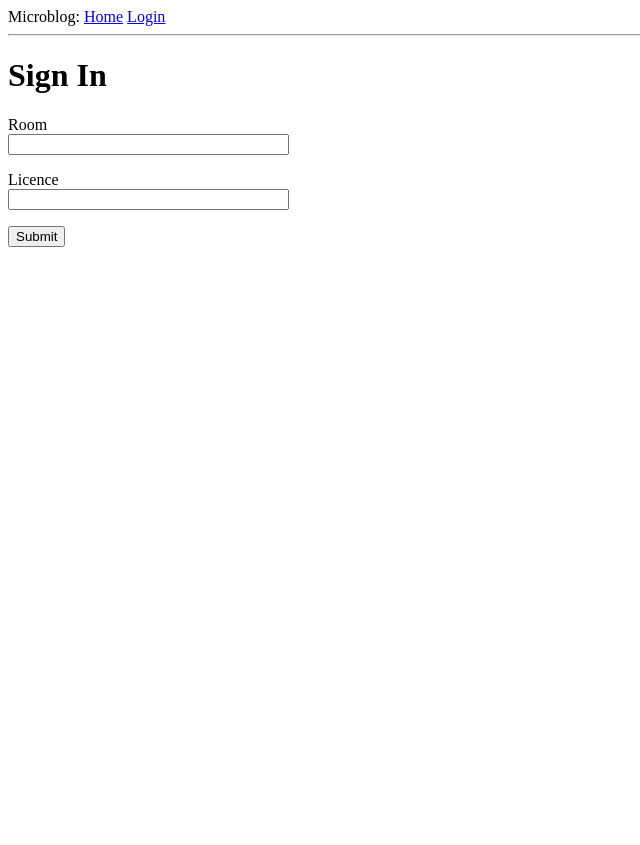
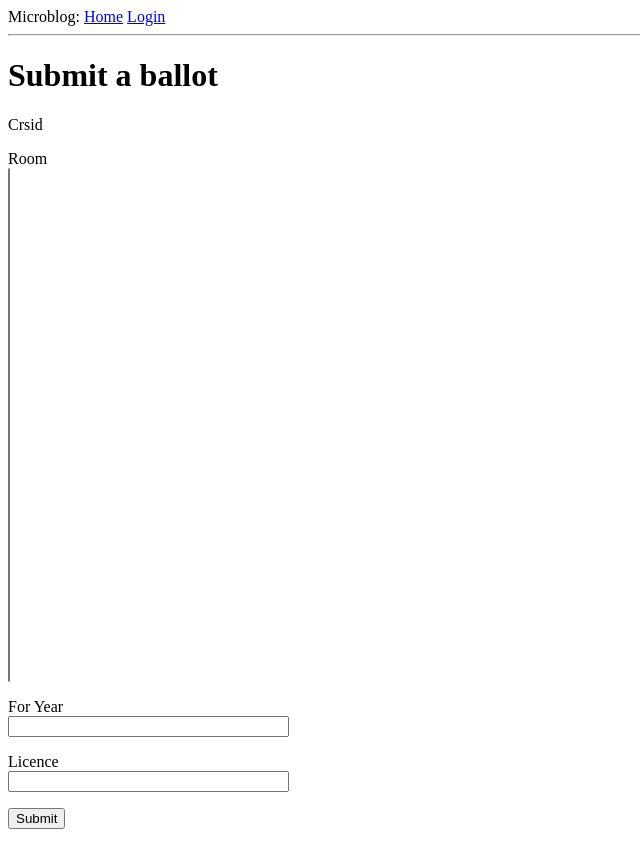
Before and after one commit to bilal-chughtai/thjcr-ballot, a Flask app: page /submit_ballot in a window 1280 px wide. Shown: the whole page, without its empty margins (0-640 px from the left). Before the commit the page ends 247 px from the top, so only its background shows below. Run offline with Flask 2, Linux system fonts and the light colour scheme; the visitor is signed in with stand-in values (Sample User, id 1); data comes from the database, SQL or seed files in the repository; data that the repository does not hold is empty.

Commit message:
broken but almost functional submit_ballot form

```diff
--- a/app/forms.py
+++ b/app/forms.py
@@ -1,25 +1,53 @@
 from flask_wtf import FlaskForm
-from wtforms import StringField, PasswordField, BooleanField, SubmitField
+from flask_login import current_user
+from flask import request
+from wtforms import StringField, PasswordField, BooleanField, SubmitField, HiddenField
+from wtforms.ext.sqlalchemy.fields import QuerySelectField
 from wtforms.validators import DataRequired
 from app.models import Ballot, User, Room
+from app import db
+import datetime
 
 
 class BallotForm(FlaskForm):
-    room_name = StringField('Room', validators=[DataRequired()])
-    for_year = StringField('For Year')
+
+    crsid = HiddenField()
+    #ReadonlyStringField('CRSid', default=request.current_user.id)
+    #room_name = StringField('Room', validators=[DataRequired()])
+    room_name = QuerySelectField('Room', validators=[DataRequired()],
+                                 query_factory = Room.query.all, get_pk=lambda x: x.id, get_label="friendly_name")
+
+    for_year = StringField('For Year', validators=[DataRequired()])
     license = StringField('Licence', validators=[DataRequired()])
     submit = SubmitField('Submit')
 
     def validate(self):
-        rv = FlaskForm.validate(self)
-        if not rv:
+        print(self.room_name.data)
+        #validates the ballot is allowed
+        #we only display valid rooms theoretically
+        regular_validate = FlaskForm.validate(self)
+        if not regular_validate:
             return False
 
+        #TODO: check no other ballots by user
+
+
+        #check user is in ballot slot
+        ballot_slot = User.query.get(self.crsid.data).ballot_slot
+        if not ballot_slot < datetime.datetime.utcnow() < ballot_slot+datetime.timedelta(seconds=600): #TODO remove hardcoding
+            self.room_name.errors.append("It is not your time to ballot")
+            return False
+
+
+
         # checks room hasn't been taken
-        ballots_for_room = Ballot.query.filter_by(room_id=Room.query.filter_by(friendly_name=self.room_name.data).first())
+        # converts the friendly name to the id used in the database before querying the ballot table
+        ballots_for_room = Ballot.query.filter_by(room_id=Room.query.filter_by(friendly_name=self.room_name.data).first().id).all()
+        print(ballots_for_room)
         for ballot in ballots_for_room:
-            if ballot.for_year == self.for_year.data:
+            if ballot.for_year == int(self.for_year.data):
                 self.room_name.errors.append('Room ' + self.room_name.data + ' for year ' + self.for_year.data + ' has been taken by ' + ballot.crsid)
+                print("s")
                 return False
 
         return True
--- a/app/routes.py
+++ b/app/routes.py
@@ -1,9 +1,9 @@
-from app import app
+from app import app, db
 from flask import render_template,flash,redirect, url_for, session, request
 from app.forms import BallotForm
 from flask_raven import raven_auth, raven_request
 from flask_login import current_user, login_user, login_required
-from app.models import User
+from app.models import User, Ballot, Room
 import json
 
 @app.route('/')
@@ -54,10 +54,15 @@
     # the idea is you cant access this page until your slot - hence loading in data and passing it to the form for
     # displaying / validation should be ok>??? TODO
 
-    form = BallotForm()
+    form = BallotForm(crsid=current_user.id)
     if form.validate_on_submit():
-        #check ballot is valid
+        #check ballot is valid - all occurs in the Form class
+        room_id = Room.query.filter_by(friendly_name=form.room_name.data).first().id # gets the room_id
+        ballot = Ballot(crsid=current_user.id, room_id=room_id, for_year=form.for_year.data)
+        db.session.add(ballot)
+        db.session.commit()
         flash('Ballot processed')
+
         return redirect(url_for("home"))
     return render_template('submit_ballot.html', title='Submit Ballot', form=form)
 
--- a/app/templates/submit_ballot.html
+++ b/app/templates/submit_ballot.html
@@ -1,12 +1,23 @@
 {% extends "base.html" %}
 
 {% block content %}
-    <h1>Sign In</h1>
+    <h1>Submit a ballot</h1>
     <form action="" method="post" novalidate>
         {{ form.hidden_tag() }}
         <p>
+            {{ form.crsid.label }}<br>
+            {{ form.crsid(size=32) }}
+        </p>
+        <p>
             {{ form.room_name.label }}<br>
             {{ form.room_name(size=32) }}
+            {% for error in form.room_name.errors %}
+            <span style="color: red;">[{{ error }}]</span>
+            {% endfor %}
+        </p>
+        <p>
+            {{ form.for_year.label }}<br>
+            {{ form.for_year(size=32) }}
         </p>
         <p>
             {{ form.license.label }}<br>
```
Also changed, not shown: gsheet_to_database.py (+24 -7 lines).
